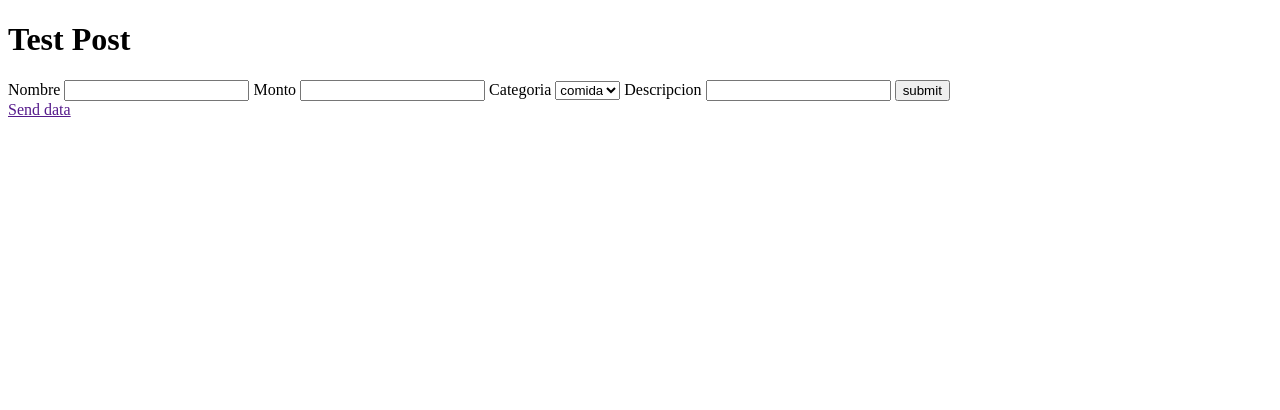
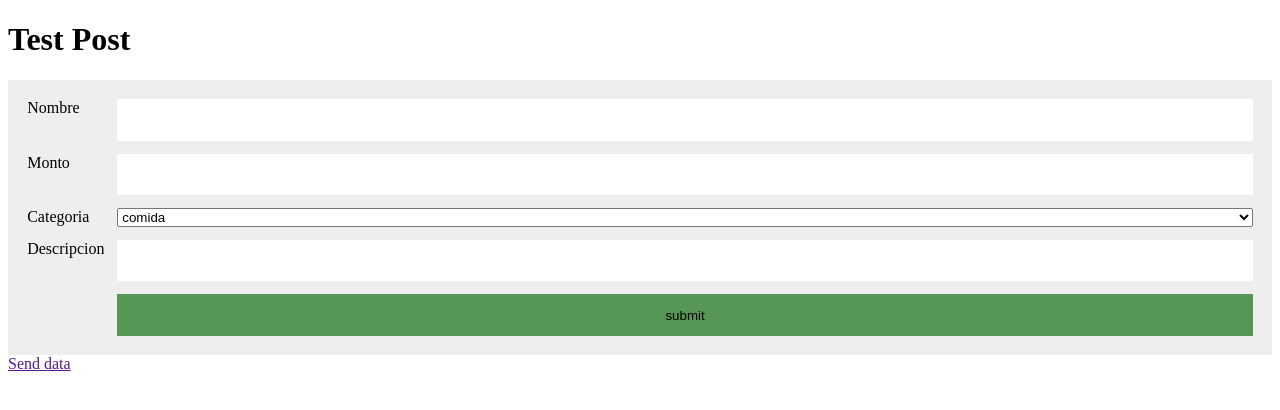
Before and after one commit to davidjeyachandran/node-mongo-boilerplate, a website: page public/index.html in a window 1280 px wide. Drawn offline with Linux system fonts and the light colour scheme.

Commit message:
Add style to form

```diff
--- a/public/index.html
+++ b/public/index.html
@@ -7,6 +7,40 @@
     <meta http-equiv="X-UA-Compatible" content="ie=edge">
     <title>Document</title>
 </head>
+<style>
+    .myForm {
+      display: grid;
+      grid-template-columns: [labels] auto [controls] 1fr;
+      grid-auto-flow: row;
+      grid-gap: .8em;
+      background: #eee;
+      padding: 1.2em;
+    }
+    .myForm > label  {
+      grid-column: labels;
+      grid-row: auto;
+    }
+    .myForm > input,
+    .myForm > textarea,
+    .myForm > button {
+      grid-column: controls;
+      grid-row: auto;
+      border: none;
+      padding: 1em;
+    }
+
+    button {
+    -webkit-transition-duration: 0.4s; /* Safari */
+    transition-duration: 0.4s;
+    background-color: rgb(86, 151, 86);
+    }
+
+    button:hover {
+    background-color: #4CAF50; /* Green */
+    color: white;
+    }
+</style>
+
 <script>
     function postData(endpoint, currentURL, targetURL, performance) {
         event.preventDefault();
@@ -28,7 +62,7 @@
 
 <body>
     <h1>Test Post</h1>
-    <form action="/gasto/add" method="post">
+    <form class="myForm" action="/gasto/add" method="post">
         <label for="nombre">Nombre</label>
         <input type="text" name="nombre" id="nombre">
         <label for="monto">Monto</label>
@@ -41,7 +75,7 @@
         </select>
         <label for="descripcion">Descripcion</label>
         <input type="text" name="descripcion" id="descripcion">
-        <button type="submit">submit</button>
+        <button class="button" type="submit">submit</button>
     </form>
 
     <a href="" onclick="postData('http://localhost:8000/save','home-mi', 'curso-vamos', null)">Send data</a>
```
